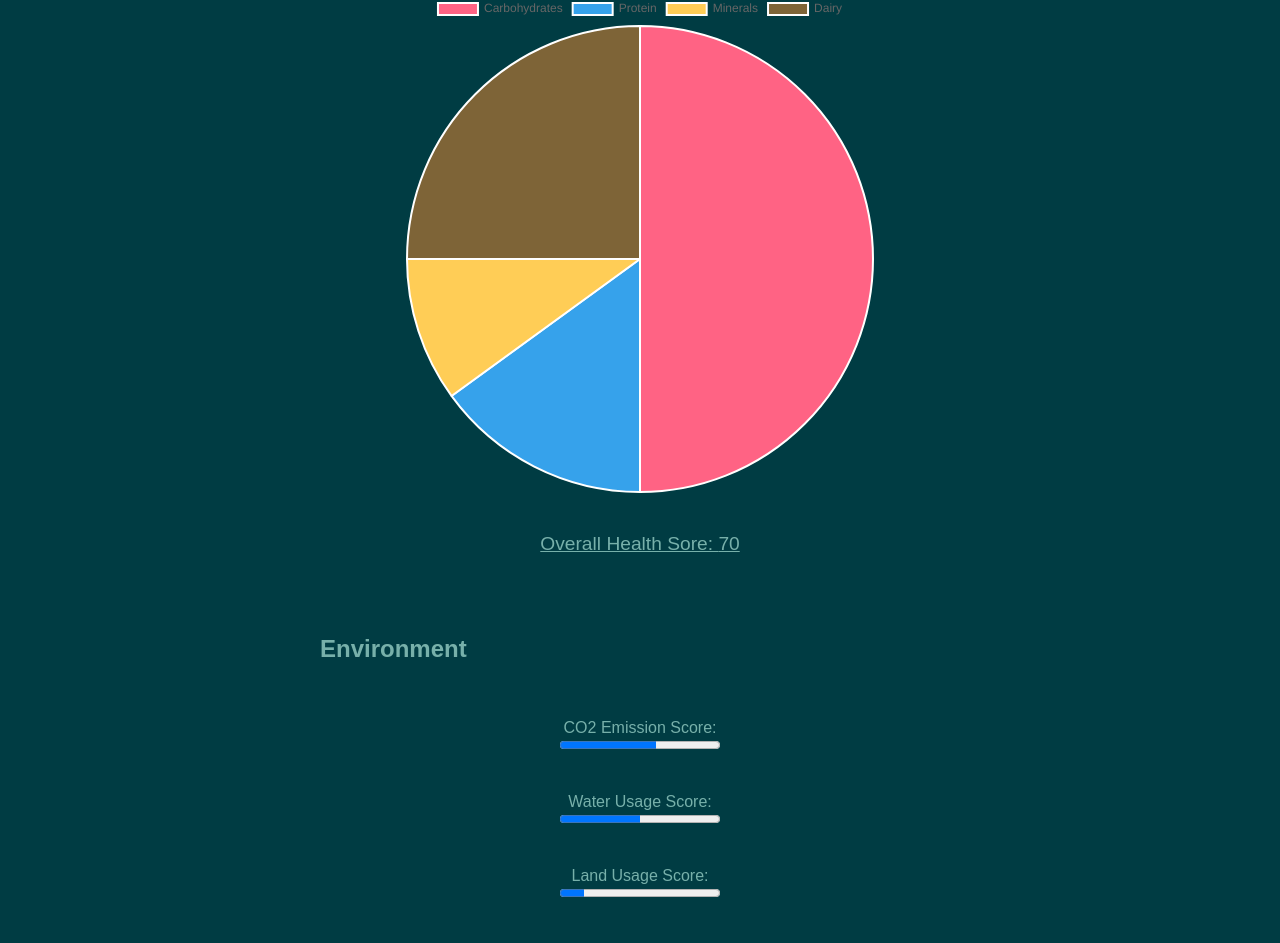
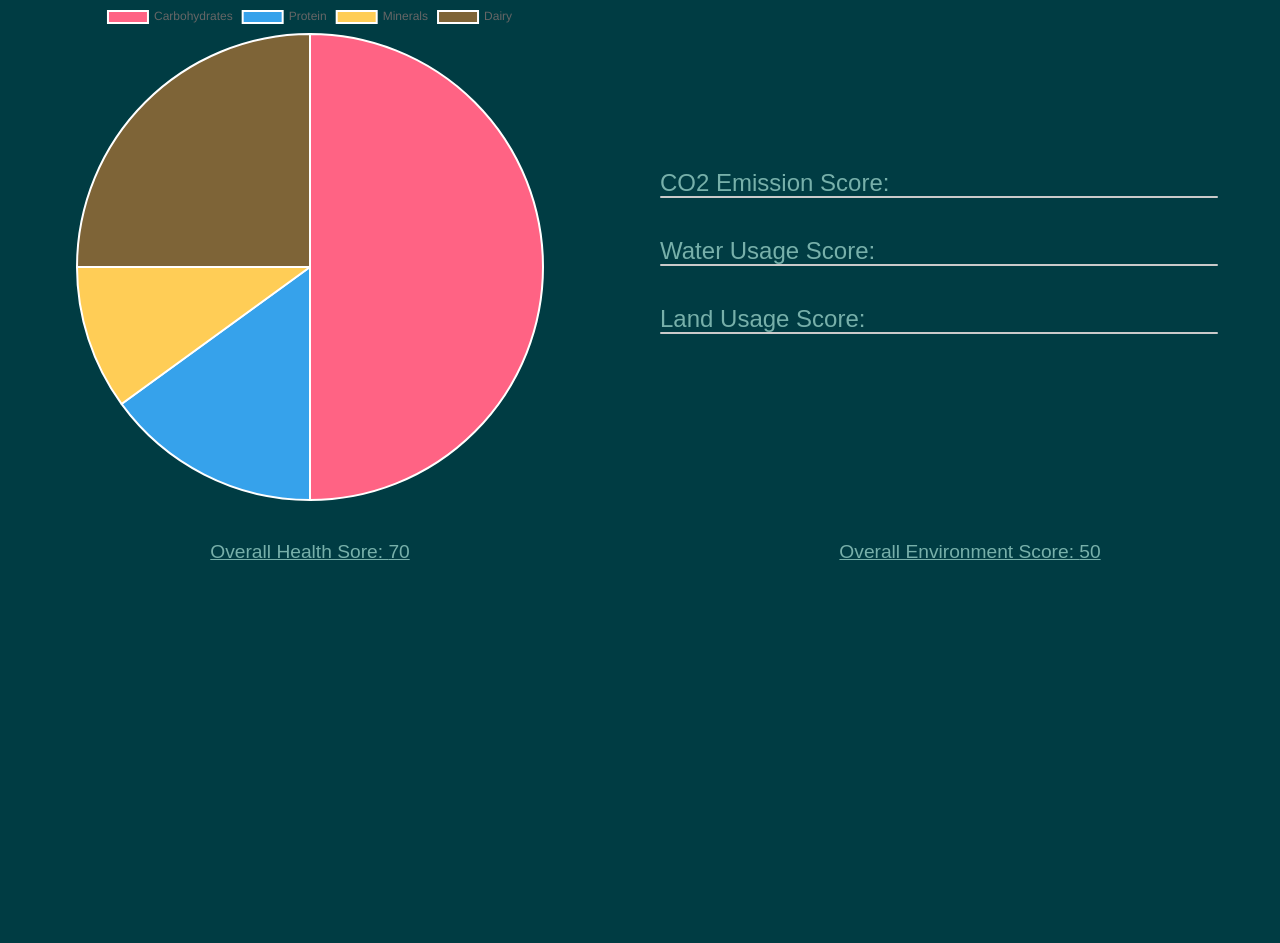
Before and after one commit to biotechHack24/you-are-what-you-eat, a Next.js app: page / in a window 1280 px wide. Shown: the part 232-1175 px from the top of the page. After the commit the page ends 800 px from the top, so only its background shows below. Built offline with nearby package versions, Linux system fonts and the light colour scheme.

Commit message:
feat: statistics horizontal layout (#4)

```diff
--- a/src/app/statistics/page.module.css
+++ b/src/app/statistics/page.module.css
@@ -6,31 +6,43 @@
 }
 
 .data {
+    width: 100%;
+    height: 100%;
+    margin-top: 5svh;
+
+    display: flex;
+    flex-direction: row;
+    gap: 5svh;
+    align-items: baseline;
+}
+
+.data_section {
     display: flex;
     flex-direction: column;
-    gap: 5svh;
-    align-items: baseline;
+    width: 50%;
+    height: 100%;
 }
 
 .section_heading {
     margin-top: 5svh;
     margin-bottom: 2svh;
+    margin-bottom: 3svh;
+    text-align: center;
 }
 
-.chart {
-    width: 50svw;
+.graphic {
+    height: 500rem;
     max-width: 800px;
     min-width: 300px;
     max-height: 500px;
-}
-
-.data_subsection {
-    width: 100%;
+    min-height: 200px;
 
     display: flex;
     flex-direction: column;
     justify-content: center;
     align-items: center;
+
+    font-size: 150%;
 
     gap: 5svh;
 }
@@ -41,10 +53,17 @@
     display: flex;
     flex-direction: column;
     justify-content: center;
-    align-items: center;
+    align-items: flex-start;
+}
+
+.progress_bar {
+    height: 50%;
+    width: 90%;
 }
 
 .score {
+    margin-top: 5svh;
     font-size: 120%;
+    text-align: center;
     text-decoration: underline;
 }
--- a/src/app/statistics/page.tsx
+++ b/src/app/statistics/page.tsx
@@ -80,30 +80,47 @@ export default function Statistics() {
         <section className={styles.main}>
             <h1 className={styles.heading}>Statistics</h1>
             <section className={styles.data}>
+                <div className={styles.data_section}>
                     <h2 className={styles.section_heading}>Nutrients</h2>
-                <canvas id="chart" className={styles.chart}></canvas>
-                <section className={styles.data_subsection}>
+                    <canvas id="chart" className={styles.graphic}></canvas>
                     <p className={styles.score}>Overall Health Sore: {example_obj.nutrient_score}</p>
-                </section>
+                </div>
+
+                <div className={styles.data_section}>
                     <h2 className={styles.section_heading}>Environment</h2>
-                <section className={styles.data_subsection}>
+                    <section className={styles.graphic}>
                         <div className={styles.progress}>
                             <label>CO2 Emission Score:</label>
-                        <progress value={example_obj.environment.co2_score} max="100"></progress>
+                            <meter className={styles.progress_bar}
+                                value={example_obj.environment.co2_score}
+                                max={100}
+                                optimum={100}
+                                low={50}>
+                            </meter>
                         </div>
 
                         <div className={styles.progress}>
                             <label>Water Usage Score:</label>
-                        <progress value={example_obj.environment.water_score} max="100"></progress>
+                            <meter className={styles.progress_bar}
+                                value={example_obj.environment.water_score}
+                                max={100}
+                                optimum={100}
+                                low={50}>
+                            </meter>
                         </div>
 
                         <div className={styles.progress}>
                             <label>Land Usage Score:</label>
-                        <progress value={example_obj.environment.land_score} max="100"></progress>
+                            <meter className={styles.progress_bar}
+                                value={example_obj.environment.land_score}
+                                max={100}
+                                optimum={100}
+                                low={50}>
+                            </meter>
                         </div>
-
+                    </section>
                     <p className={styles.score}>Overall Environment Score: {example_obj.environment_score}</p>
-                </section>
+                </div>
             </section>
         </section>
     );
```
Lines whose indentation alone changed are shown as unchanged.
